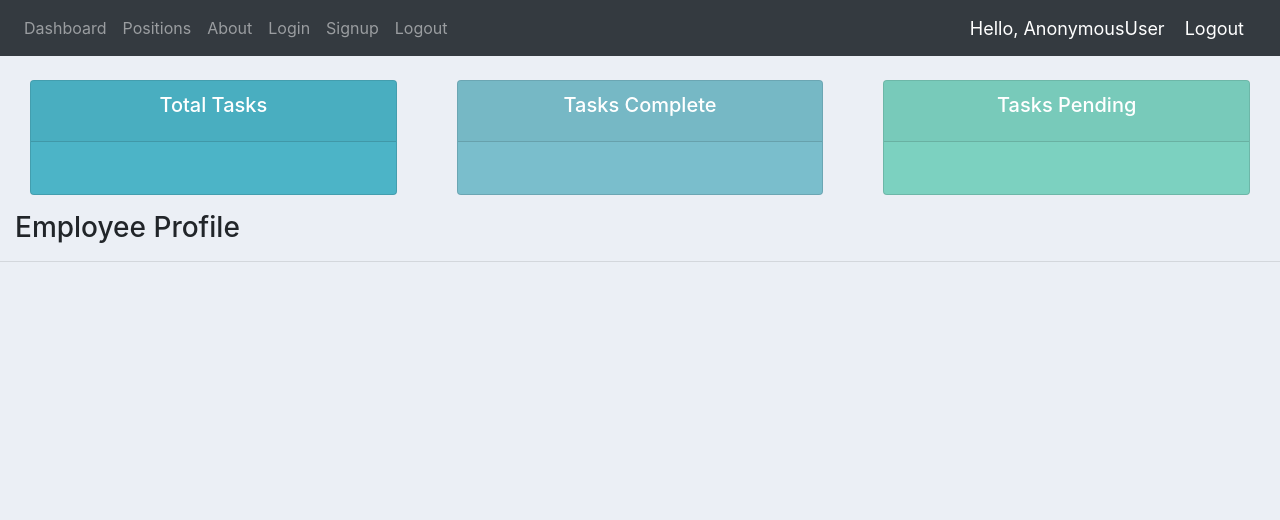
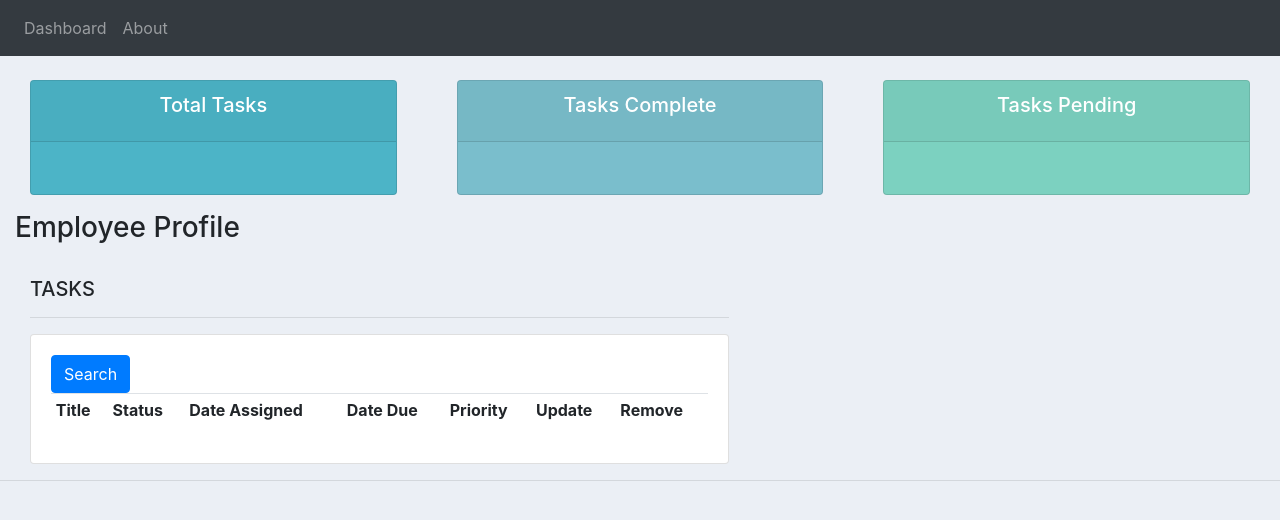
Before and after one commit to edgerees/schedule_plusp4, a Django app: page /user/ in a window 1280 px wide. Shown: the top 520 px of the page. Run offline with Django 3.2, Linux system fonts and the light colour scheme; lists and menus that the app fills with data are empty; some libraries are stand-ins or nearby versions.

Commit message:
permissions check

```diff
--- a/schedule_app/decorators.py
+++ b/schedule_app/decorators.py
@@ -31,7 +31,7 @@ def admin_only(view_func):
 		if request.user.groups.exists():
 			group = request.user.groups.all()[0].name
 
-		if group == 'customer':
+		if group == 'employees':
 			return redirect('user-page')
 
 		if group == 'admin':
--- a/schedule_app/templates/schedule_app/navbar.html
+++ b/schedule_app/templates/schedule_app/navbar.html
@@ -16,29 +16,32 @@
     </button>
     <div class="collapse navbar-collapse" id="navbarNav">
         <ul class="navbar-nav">
+
             <li class="nav-item">
                 <a class="nav-link" href="{% url 'home' %}">Dashboard</a>
             </li>
+            {% if request.user.is_staff %}
             <li class="nav-item">
                 <a class="nav-link" href="{% url 'positions' %}">Positions</a>
             </li>
+            {% endif %}
             <li class="nav-item">
                 <a class="nav-link" href="{% url 'about' %}">About</a>
             </li>
+            {% if request.user.unauthenticated_user%}
             <li class="nav-item">
                 <a class="nav-link" href="{% url 'login' %}">Login</a>
             </li>
             <li class="nav-item">
                 <a class="nav-link" href="{% url 'register' %}">Signup</a>
             </li>
-        <li class="nav-item">
-            <a class="nav-link" href="{% url 'logout' %}">Logout</a>
-        </li>
+            {% endif %}
         </ul>
     </div>
 
-
+    {% if request.user.is_authenticated %}
     <span class="hello-msg">Hello, {{request.user}}</span>
     <span ><a  class="hello-msg" href="{% url 'logout' %}">Logout</a></span>
+    {% endif %}
 
 </nav>
--- a/schedule_app/templates/schedule_app/user.html
+++ b/schedule_app/templates/schedule_app/user.html
@@ -2,6 +2,42 @@
 {% load static %}
 {% block content %}
 {% include 'schedule_app/status.html' %}
+<h3>Employee Profile</h3>
 
-<h3>Employee Profile</h3>
+<br>
+<div class="col-md-7">
+    <h5>TASKS</h5>
+    <hr>
+    <div class="card card-body">
+        <form method="get">
+            {{myFilter.form}}
+            <button class="btn btn-primary" type="submit">Search</button>
+        </form>
+        <table class="table table-sm">
+            <tr>
+                <th>Title</th>
+                <th>Status</th>
+                <th>Date Assigned</th>
+                <th>Date Due</th>
+                <th>Priority</th>
+                <!-- Add a click on for details -->
+                <th>Update</th>
+                <th>Remove</th>
+            </tr>
+            {% for task in tasks %}
+            <tr>
+                <td>{{task.title}}</td>
+                <td>{{task.status}}</td>
+                <td>{{task.date_assigned}}</td>
+                <td>{{task.date_due}}</td>
+                <td>{{task.priority}}</td>
+                <td><a class="btn btn-sm btn-info" href="{% url 'update_task' task.id %}">Update</a></td>
+                <td><a class="btn btn-sm btn-danger" href="{% url 'delete_task' task.id %}">Delete</a></td>
+            </tr>
+            {% endfor %}
+        </table>
+    </div>
+</div>
+</div>
+
 {% endblock content %}
--- a/schedule_app/views.py
+++ b/schedule_app/views.py
@@ -5,59 +5,67 @@ from .models import *
 from .forms import TaskForm
 from .filters import TaskFilter
 from django.contrib.auth.forms import UserCreationForm
+
 from django.contrib.auth import authenticate, login, logout
+
 from django.contrib import messages
+
 from django.contrib.auth.decorators import login_required
+from django.contrib.auth.models import Group
 
 from .forms import CreateUserForm
+from .decorators import unauthenticated_user, allowed_users, admin_only
 
+@unauthenticated_user
 def landing(request):
     return render(request, 'schedule_app/landing.html')
 
+@unauthenticated_user
 def registerPage(request):
-    if request.user.is_authenticated:
-        return redirect('home')
-    else:
-        form = CreateUserForm()
-        if request.method == 'POST':
-            form = CreateUserForm(request.POST)
-            if form.is_valid():
-                form.save()
-                user = form.cleaned_data.get('username')
-                messages.success(request, 'Account was created for ' + user)
 
-                return redirect('login')
+	form = CreateUserForm()
+	if request.method == 'POST':
+		form = CreateUserForm(request.POST)
+		if form.is_valid():
+			user = form.save()
+			username = form.cleaned_data.get('username')
 
-        context = {'form': form}
-        return render(request, 'schedule_app/register.html', context)
+			group = Group.objects.get(name='employees')
+			user.groups.add(group)
+
+			messages.success(request, 'Account was created for ' + username)
+
+			return redirect('login')
 
 
+	context = {'form':form}
+	return render(request, 'schedule_app/register.html', context)
+
+@unauthenticated_user
 def loginPage(request):
-    if request.user.is_authenticated:
-        return redirect('home')
-    else:
-        if request.method == 'POST':
-            username = request.POST.get('username')
-            password = request.POST.get('password')
 
-            user = authenticate(request, username=username, password=password)
+	if request.method == 'POST':
+		username = request.POST.get('username')
+		password =request.POST.get('password')
 
-            if user is not None:
-                login(request, user)
-                return redirect('home')
-            else:
-                messages.info(request, 'Username OR password is incorrect')
+		user = authenticate(request, username=username, password=password)
 
-        context = {}
-        return render(request, 'schedule_app/login.html', context)
+		if user is not None:
+			login(request, user)
+			return redirect('home')
+		else:
+			messages.info(request, 'Username OR password is incorrect')
+
+	context = {}
+	return render(request, 'schedule_app/login.html', context)
+
+def logoutUser(request):
+	logout(request)
+	return redirect('login')
 
 
-def logoutUser(request):
-    logout(request)
-    return redirect('login')
-
-
-@login_required(login_url='landing')
+@login_required(login_url='login')
+@admin_only
 def home(request):
     tasks = Task.objects.all()
     employees = Employee.objects.all()
```
Also changed, not shown: db.sqlite3.
